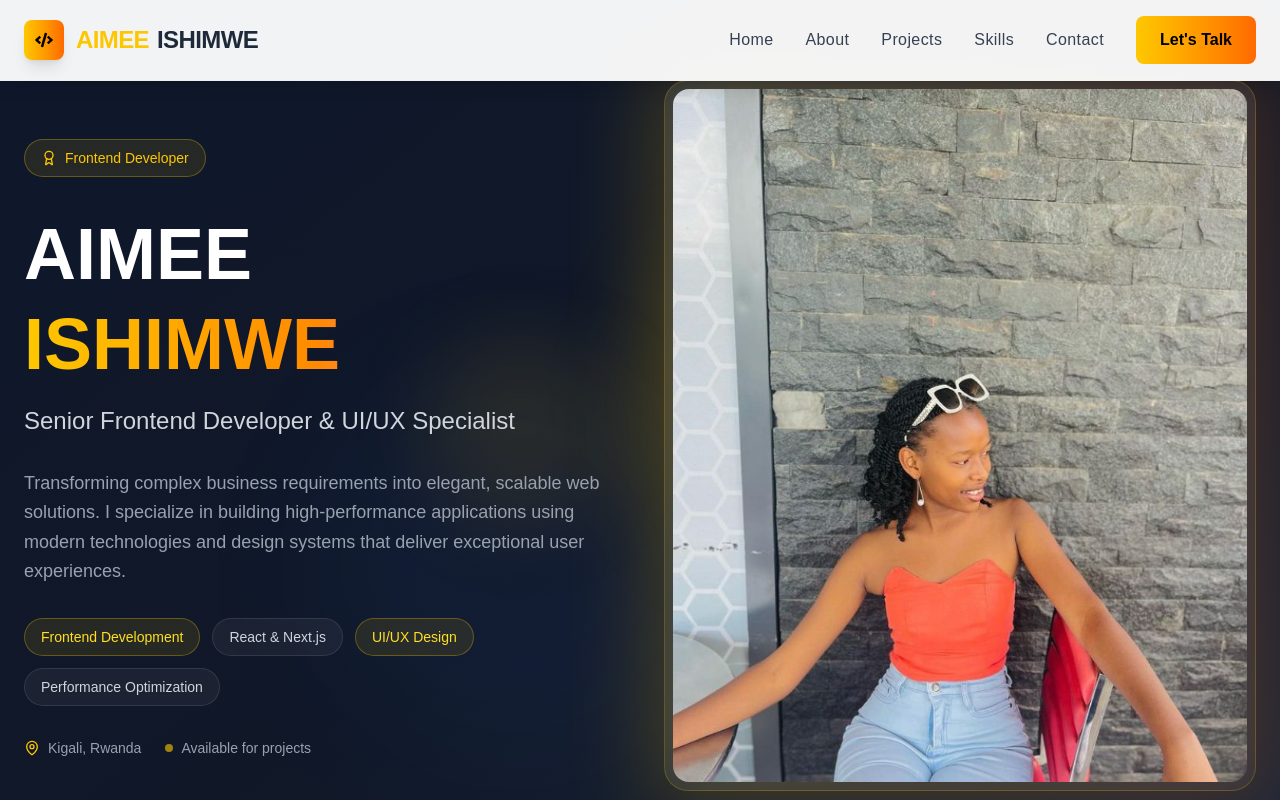
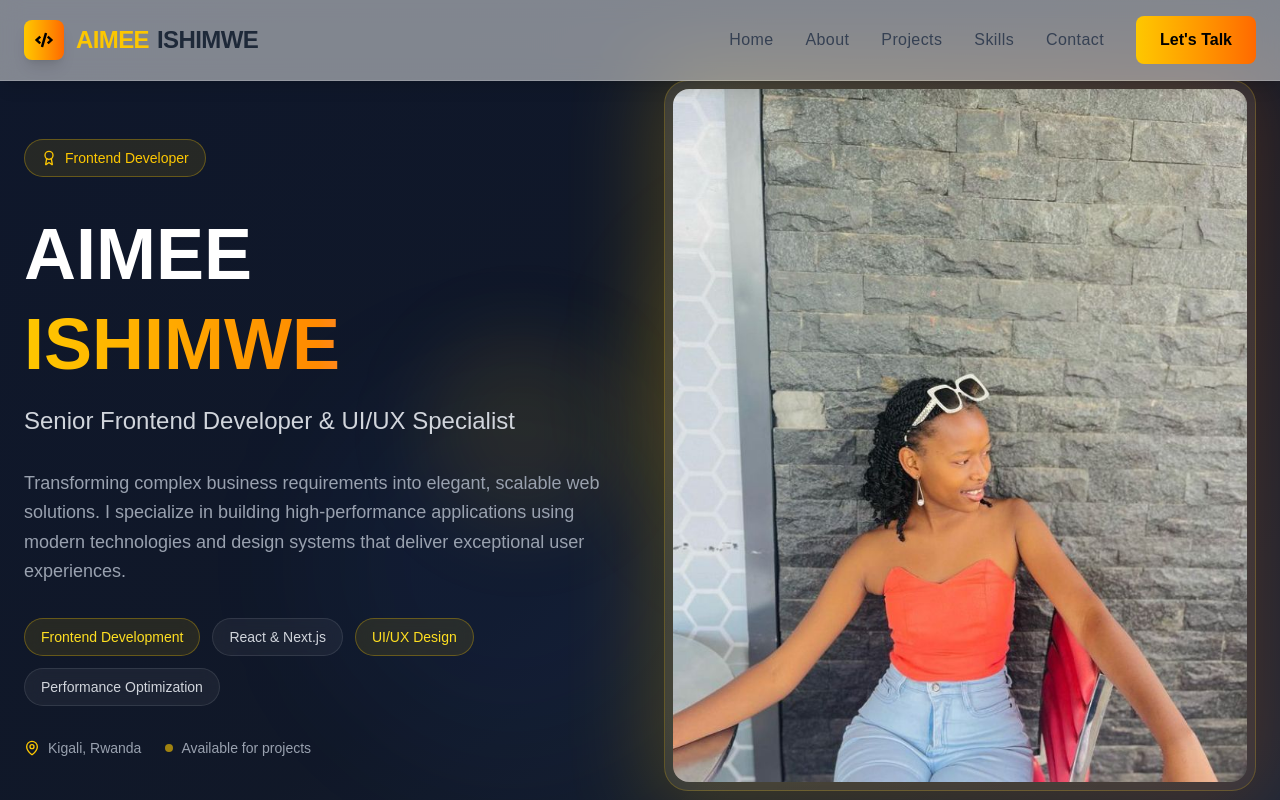
Before and after one commit to 1aimee7/personal-portifolio, a Next.js app: page / in a window 1280 px wide. Shown: the top 800 px of the page. Built offline with nearby package versions, Linux system fonts and the light colour scheme.

Commit message:
second commit

```diff
--- a/src/app/components/Header.tsx
+++ b/src/app/components/Header.tsx
@@ -35,8 +35,8 @@ export default function Header() {
       transition={{ duration: 0.6, ease: "easeOut" }}
       className={`fixed top-0 w-full z-50 transition-all duration-300 ${
         scrolled
-          ? 'bg-white/95 backdrop-blur-md shadow-lg border-b border-gray-200/20'
-          : 'bg-white/95 backdrop-blur-md shadow-lg border-b border-gray-200/20'
+          ? 'bg-[#ffffff7a] backdrop-blur-md shadow-lg border-b border-gray-200/20'
+          : 'bg-[#ffffff7a] backdrop-blur-md shadow-lg border-b border-gray-200/20'
       }`}
     >
       <div className="max-w-7xl mx-auto px-6 py-4">
@@ -87,7 +87,7 @@ export default function Header() {
                 href="#contact"
                 className="inline-flex items-center px-6 py-3 bg-gradient-to-r from-yellow-400 to-orange-500 text-black font-semibold rounded-lg hover:shadow-lg hover:shadow-yellow-400/25 transition-all duration-300 hover:scale-105"
               >
-                Let&apos;s Talk
+                Let's Talk
               </Link>
             </motion.div>
           </nav>
@@ -146,7 +146,7 @@ export default function Header() {
                       className="block w-full text-center py-3 bg-gradient-to-r from-yellow-400 to-orange-500 text-black font-semibold rounded-lg hover:shadow-lg transition-all duration-300"
                       onClick={() => setIsMenuOpen(false)}
                     >
-                      Let&apos;s Talk
+                      Let's Talk
                     </Link>
                   </motion.div>
                 </nav>
```
